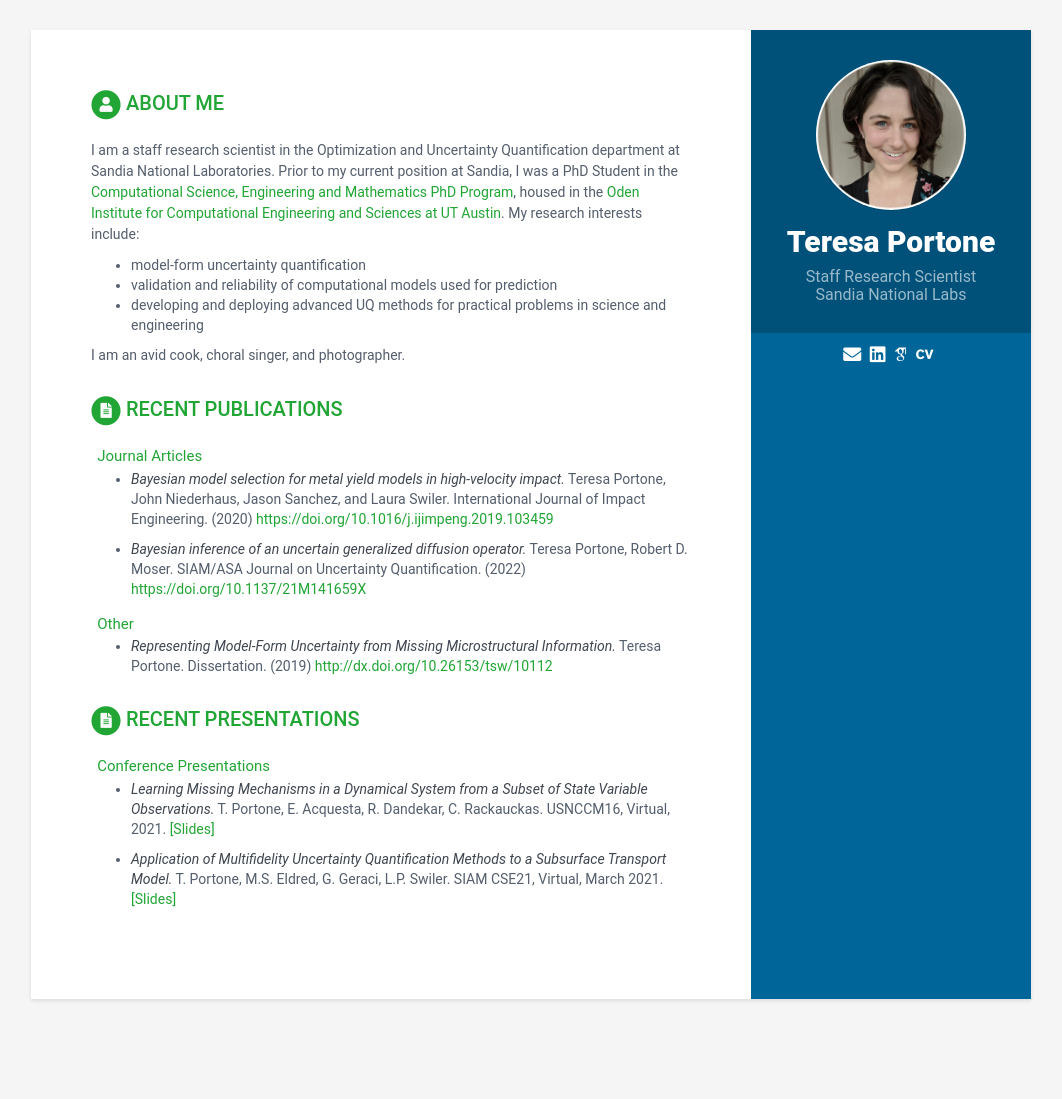
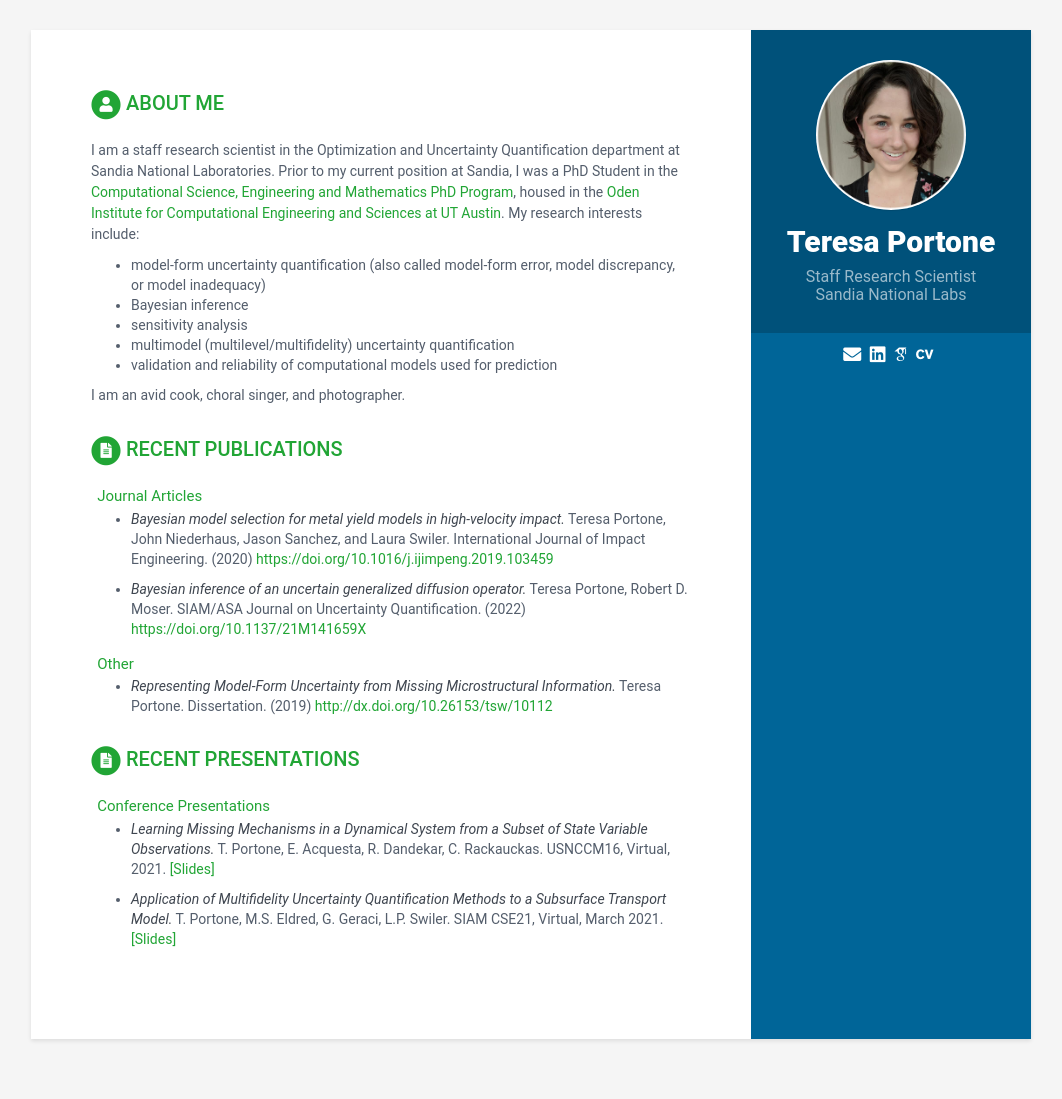
Before and after one commit to teresaportone/teresaportone.github.io, a Jekyll site: the page built from index.html, in a window 1280 px wide. Shown: the whole page, without its empty margins (109-1171 px from the left). Built offline with Jekyll 4.4.1, drawn with Linux system fonts in a browser that asks for light colours; some web fonts are replaced; before the commit the page ends 1059 px from its top, so only the background shows below that.

Commit message:
Updated research interests

```diff
--- a/_data/data.yml
+++ b/_data/data.yml
@@ -20,9 +20,11 @@ career-profile:
     title: About Me
     details: |
       I am a staff research scientist in the Optimization and Uncertainty Quantification department at Sandia National Laboratories. Prior to my current position at Sandia, I was a PhD Student in the [Computational Science, Engineering and Mathematics PhD Program](https://www.oden.utexas.edu/graduate-studies/), housed in the [Oden Institute for Computational Engineering and Sciences at UT Austin](https://www.oden.utexas.edu/). My research interests include:
-        - model-form uncertainty quantification
+        - model-form uncertainty quantification (also called model-form error, model discrepancy, or model inadequacy)
+        - Bayesian inference
+        - sensitivity analysis
+        - multimodel (multilevel/multifidelity) uncertainty quantification
         - validation and reliability of computational models used for prediction
-        - developing and deploying advanced UQ methods for practical problems in science and engineering
 
         I am an avid cook, choral singer, and photographer.
 publications:
```
